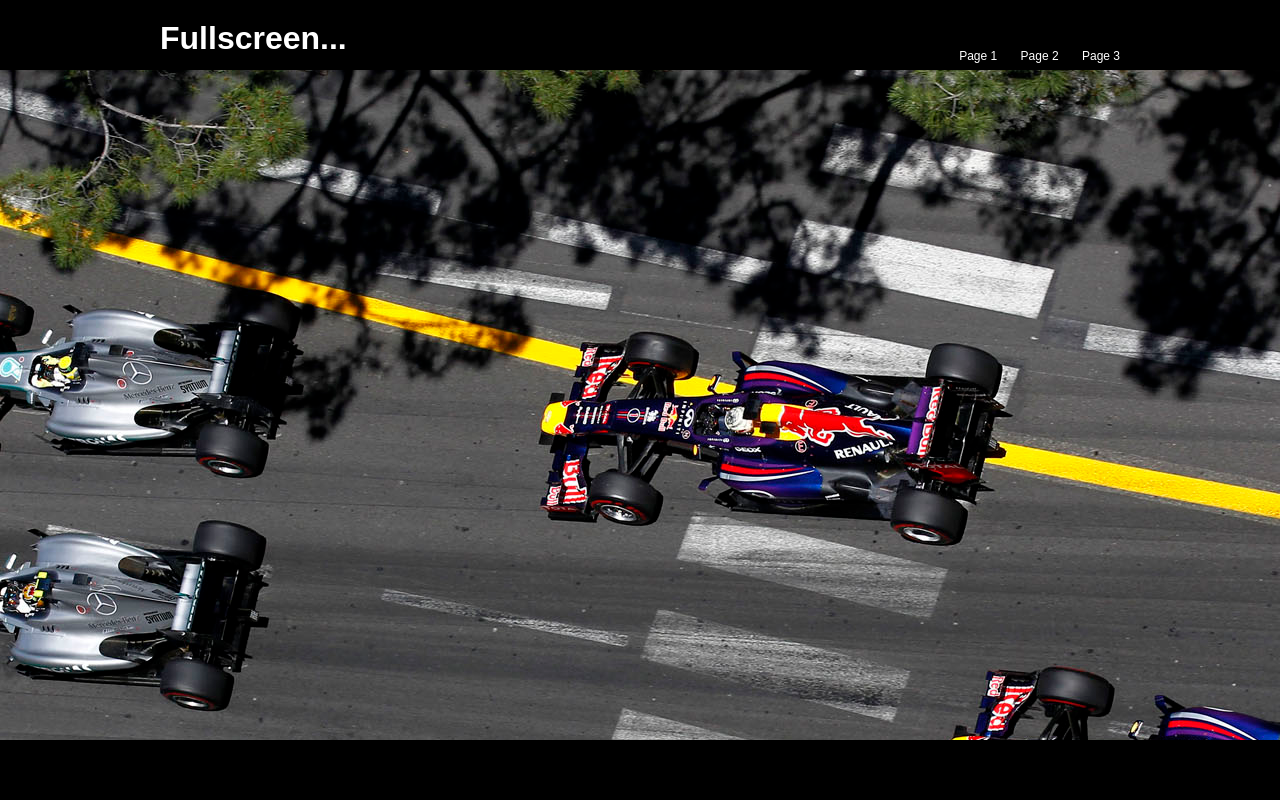
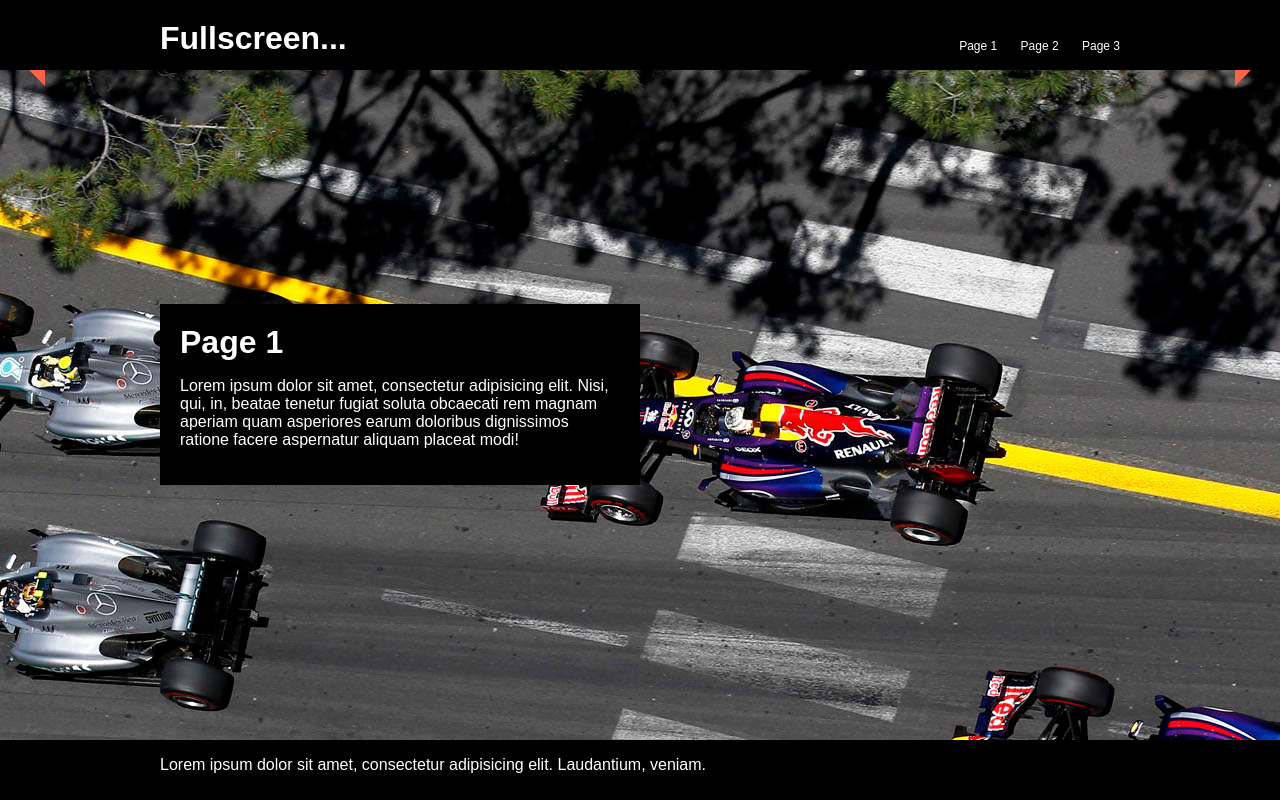
Before and after one commit to AgtLucas/fullscreen-slider, a website: page index.html in a window 1280 px wide. Drawn offline with nearby package versions, Linux system fonts and the light colour scheme.

Commit message:
To be continued

```diff
--- a/index.html
+++ b/index.html
@@ -44,8 +44,10 @@
                             <img src="img/start-monaco.jpg" alt="Some image...">
                         </div>
                             <div class="content">
-                                <h1>Page 1</h1>
-                                <p>Lorem ipsum dolor sit amet, consectetur adipisicing elit. Nisi, qui, in, beatae tenetur fugiat soluta obcaecati rem magnam aperiam quam asperiores earum doloribus dignissimos ratione facere aspernatur aliquam placeat modi!</p>
+                                <div class="delta-content">
+                                    <h1>Page 1</h1>
+                                    <p>Lorem ipsum dolor sit amet, consectetur adipisicing elit. Nisi, qui, in, beatae tenetur fugiat soluta obcaecati rem magnam aperiam quam asperiores earum doloribus dignissimos ratione facere aspernatur aliquam placeat modi!</p>
+                                </div>
                             </div>
                     </li>
 
@@ -55,15 +57,17 @@
                             <img src="img/start-monaco-2.jpg" alt="Some image...">
                         </div>
                             <div class="content">
-                                <h1>Page 2</h1>
-                                <p>Lorem ipsum dolor sit amet, consectetur adipisicing elit. Nisi, qui, in, beatae tenetur fugiat soluta obcaecati rem magnam aperiam quam asperiores earum doloribus dignissimos ratione facere aspernatur aliquam placeat modi!</p>
+                                <div class="delta-content">
+                                    <h1>Page 2</h1>
+                                    <p>Lorem ipsum dolor sit amet, consectetur adipisicing elit. Nisi, qui, in, beatae tenetur fugiat soluta obcaecati rem magnam aperiam quam asperiores earum doloribus dignissimos ratione facere aspernatur aliquam placeat modi!</p>
+                                </div>
                             </div>
                     </li>
                 </ul>
 
             <nav class="page-navigation">
-                <a href="#">Next</a>
-                <a href="#">Prev</a>
+                <a href="#" class="next">Next</a>
+                <a href="#" class="prev">Prev</a>
             </nav>
 
         </section>
--- a/sass/_layout.scss
+++ b/sass/_layout.scss
@@ -8,6 +8,7 @@ header,
 footer {
     position: fixed;
     background-color: #000;
+    color: #fff;
     width: 100%;
     margin: 0;
     padding: 0;
@@ -24,6 +25,8 @@ header {
     top: 20px;
 }
 .menu {
+    position: relative;
+    bottom: 10px;
     float: right;
 }
 .menu-links {
@@ -76,6 +79,45 @@ footer {
     left: 0;
     text-align: left;
 }
+.delta-content {
+    width: 30em;
+    float: left;
+    position: relative;
+    margin-top: 30%;
+    margin-bottom: 50%;
+    padding: 1.25em;
+    background-color: #000;
+    color: white;
+}
 .delta-page-current {
     z-index: 1000;
 }
+.delta-pages-fb .delta-page {
+    left: 100%;
+}
+.page-navigation {
+    position: absolute;
+    margin: 0 auto;
+    z-index: 1000;
+    top: 50%;
+    width: 100%;
+    a {
+        position: absolute;
+        display: block;
+        text-indent: -9999px;
+        width: 0;
+        height: 0;
+    }
+    a.prev {
+        left: 10px;
+        border-top: 35px solid transparent;
+        border-bottom: 35px solid transparent;
+        border-right: 35px solid tomato;
+    }
+    a.next {
+        right: 10px;
+        border-top: 35px solid transparent;
+        border-bottom: 35px solid transparent;
+        border-left: 35px solid tomato;
+    }
+}
```
Also changed, not shown: css/style.css.
